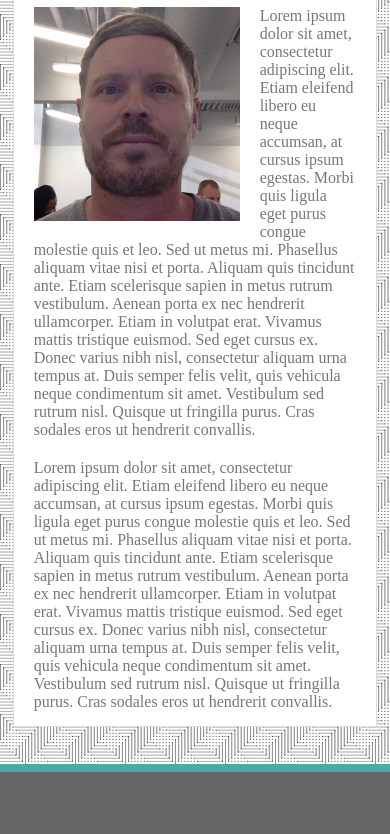
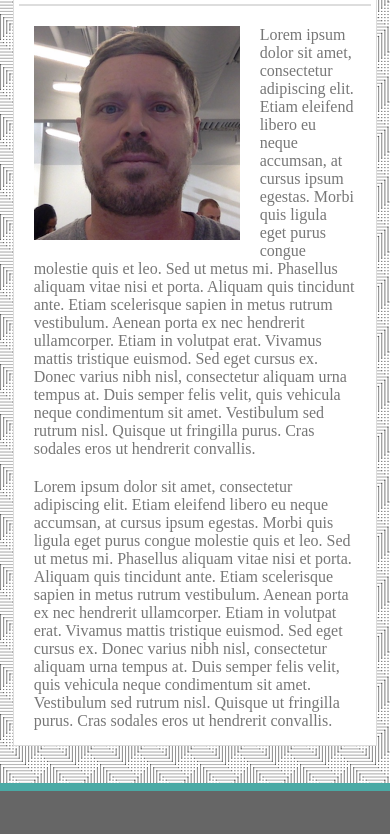
Before and after one commit to caseydean8/Responsive-Portfolio, a plain HTML site: page index.html in a window 390 px wide. Shown: the part 246-1080 px from the top of the page. Drawn offline with nearby package versions, Linux system fonts and the light colour scheme.

Commit message:
cleared links div

```diff
--- a/assets/css/style.css
+++ b/assets/css/style.css
@@ -36,7 +36,7 @@ header {
 }
 
 #content {
-    /* margin-top: 45px; */
+    margin-top: 25px;
     background-color: #ffffff;
     border: #dddddd;
     border-style: solid;
@@ -44,6 +44,7 @@ header {
     padding: 0px;
     margin-bottom: 45px;
     padding-bottom: 15px;
+    /* clear: both; */
 }
 #name {
     font-size: 33px;
@@ -158,8 +159,9 @@ input[type=text], select, textarea {
 
   #content-wrapper {
     padding-bottom: 75px;
-    padding-top: 4%;
+    padding-top: 1%;
     background-image: url("crossline-dots.png");
+    /* clear: both; */
 }
 
   footer {
@@ -182,13 +184,11 @@ input[type=text], select, textarea {
 
   @media (max-width: 980px) {
 
-    #content {
+    #content, #navbar{
         width: 93%;
     }
 
-    .main {
-        width: 93%;
-    }
+
 
 
 
@@ -202,25 +202,23 @@ input[type=text], select, textarea {
         width: 100%;
         margin: 0 auto;
     }
-    #content {
+    /* #content {
         width: 93%;
-        margin-top: 8%;
+        margin-top: 0%; */
     }
 
-    /* #links {
-        width: 100%;
-        padding-top: 2%;
-        padding-bottom: 2%;
-    } */
+    #links {
+        margin: 0 auto;
+    }
   }
 
   @media (max-width: 640px) {
 
-      #content-wrapper{
+      /* #content-wrapper
           width: 100%;
           margin: 0 auto;
-          padding-top: 9%;
-      }
+          /* padding-top: 9%; */
+
 
     header {
         background-color: #4aaaa5;
@@ -228,9 +226,9 @@ input[type=text], select, textarea {
         width: 100%;
     }
 
-    #name, #links {
+    /* #name, #links {
         width: 100%;
-    }
+    } */
 
       #content {
           width: 93%;
@@ -248,3 +246,7 @@ input[type=text], select, textarea {
           text-align: center;
       }
   }
+
+  #content-wrapper, #content {
+      clear: both;
+  }
--- a/index.html
+++ b/index.html
@@ -13,7 +13,7 @@
     <div id="page-container">
 
             <header>
-                <div class="main">
+                <div class="main" id="navbar">
                     <div id="name">
                         Casey Carroll
                     </div>
```
